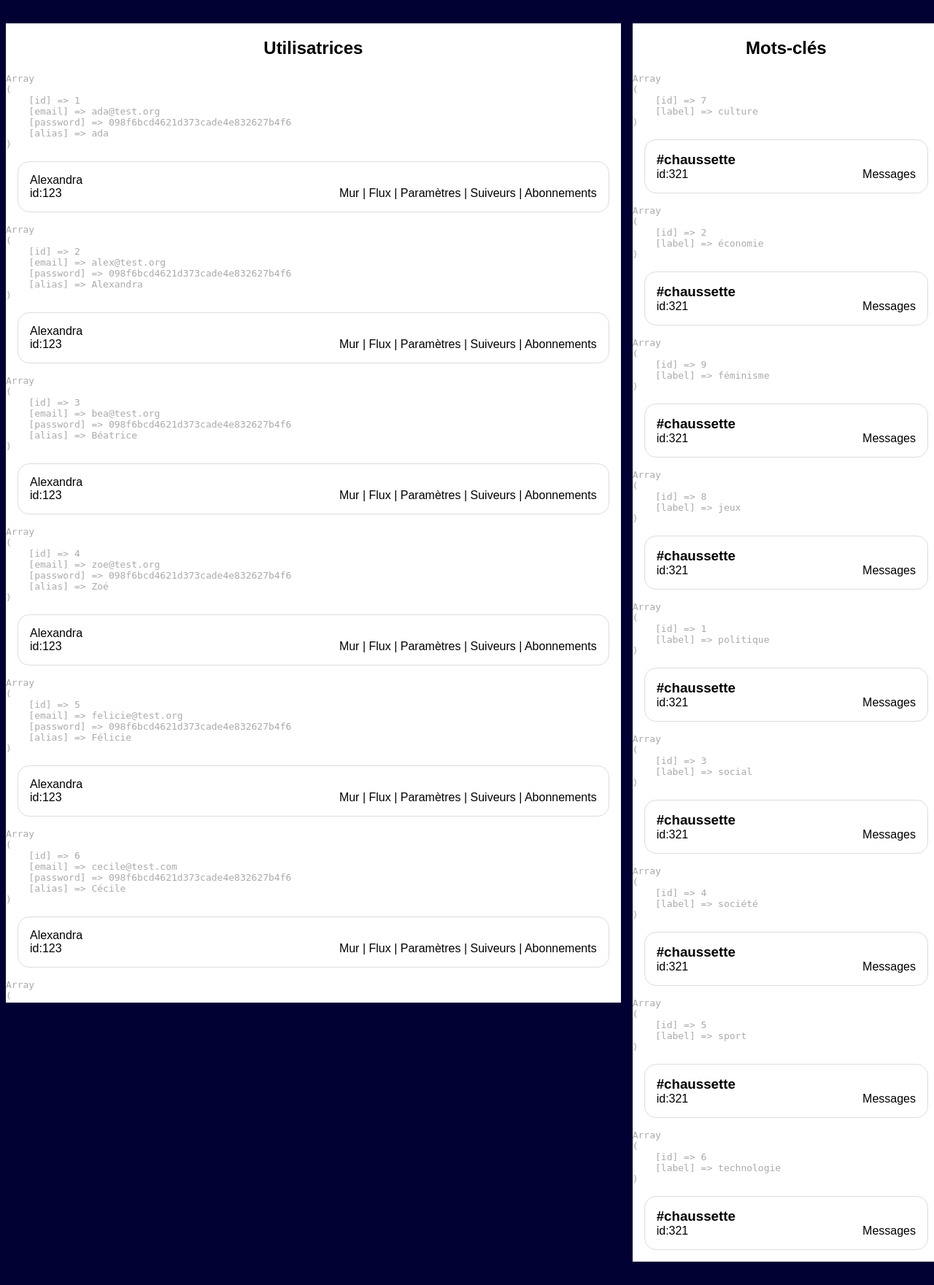
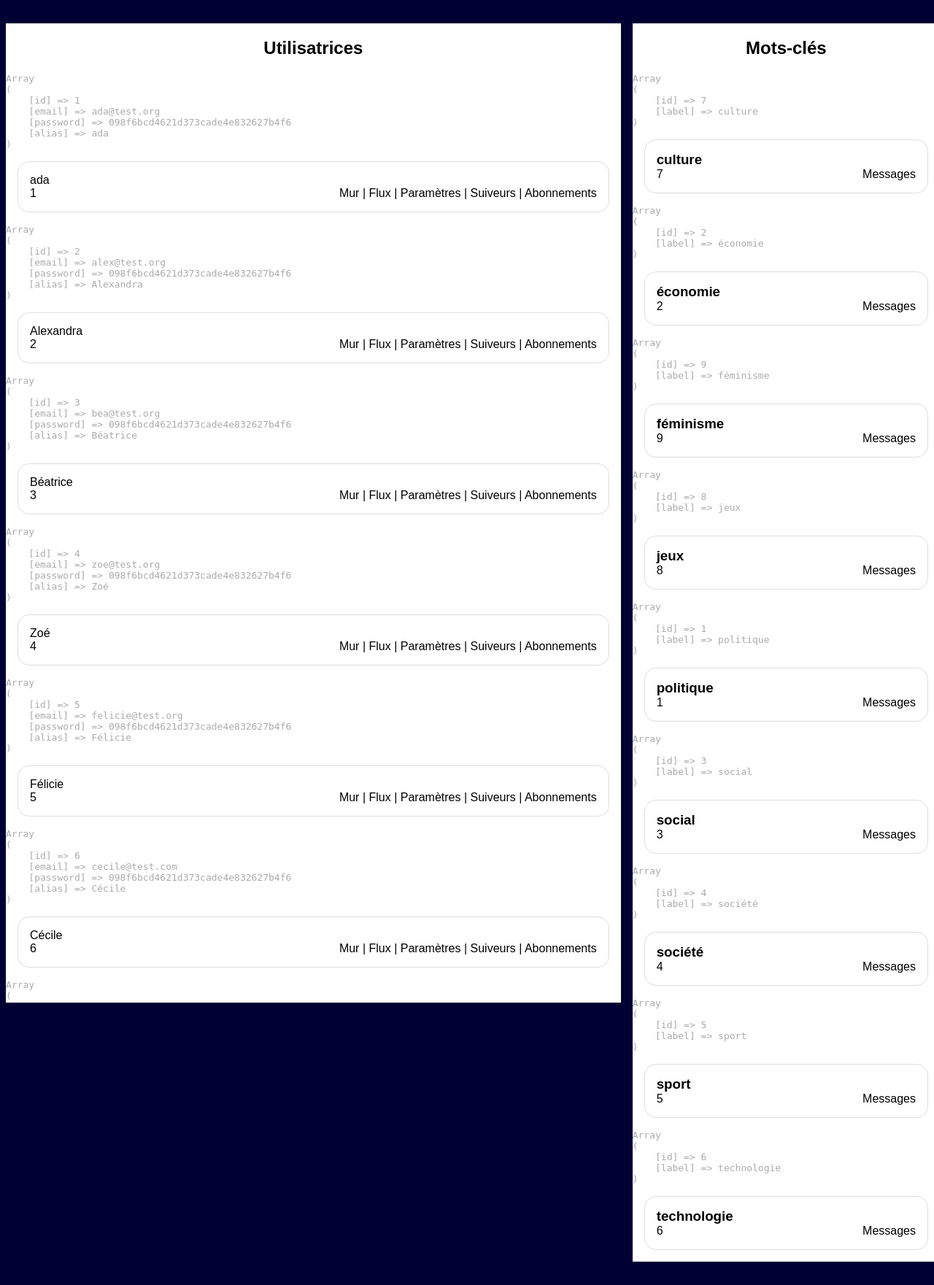
Before and after one commit to adatechschool/reseau-social-php-social_network_laura_sonia_mike, a PHP site: page /admin.php in a window 1280 px wide. Shown: the part 92-1853 px from the top of the page at 73% size. Run offline with PHP 8.4, Linux system fonts and the light colour scheme; data comes from the database, SQL or seed files in the repository.

Commit message:
todo done admin.php

```diff
--- a/Niveau1/Niveau1/admin.php
+++ b/Niveau1/Niveau1/admin.php
@@ -1,4 +1,4 @@
-<!doctype html>
+ <!doctype html>
 <html lang="fr">
     <head>
         <meta charset="utf-8">
@@ -45,8 +45,8 @@
                     echo "<pre>" . print_r($tag, 1) . "</pre>";
                     ?>
                     <article>
-                        <h3>#chaussette</h3>
-                        <p>id:321</p>
+                        <h3><?php echo $tag['label'] ?></h3>
+                        <p><?php echo $tag['id'] ?></p>
                         <nav>
                             <a href="tags.php?tag_id=321">Messages</a>
                         </nav>
@@ -78,8 +78,8 @@
                     echo "<pre>" . print_r($tag, 1) . "</pre>";
                     ?>
                     <article>
-                        <h3>Alexandra</h3>
-                        <p>id:123</p>
+                        <h3><?php echo $tag['alias'] ?></h3>
+                        <p><?php echo $tag['id'] ?></p>
                         <nav>
                             <a href="wall.php?user_id=123">Mur</a>
                             | <a href="feed.php?user_id=123">Flux</a>
```
